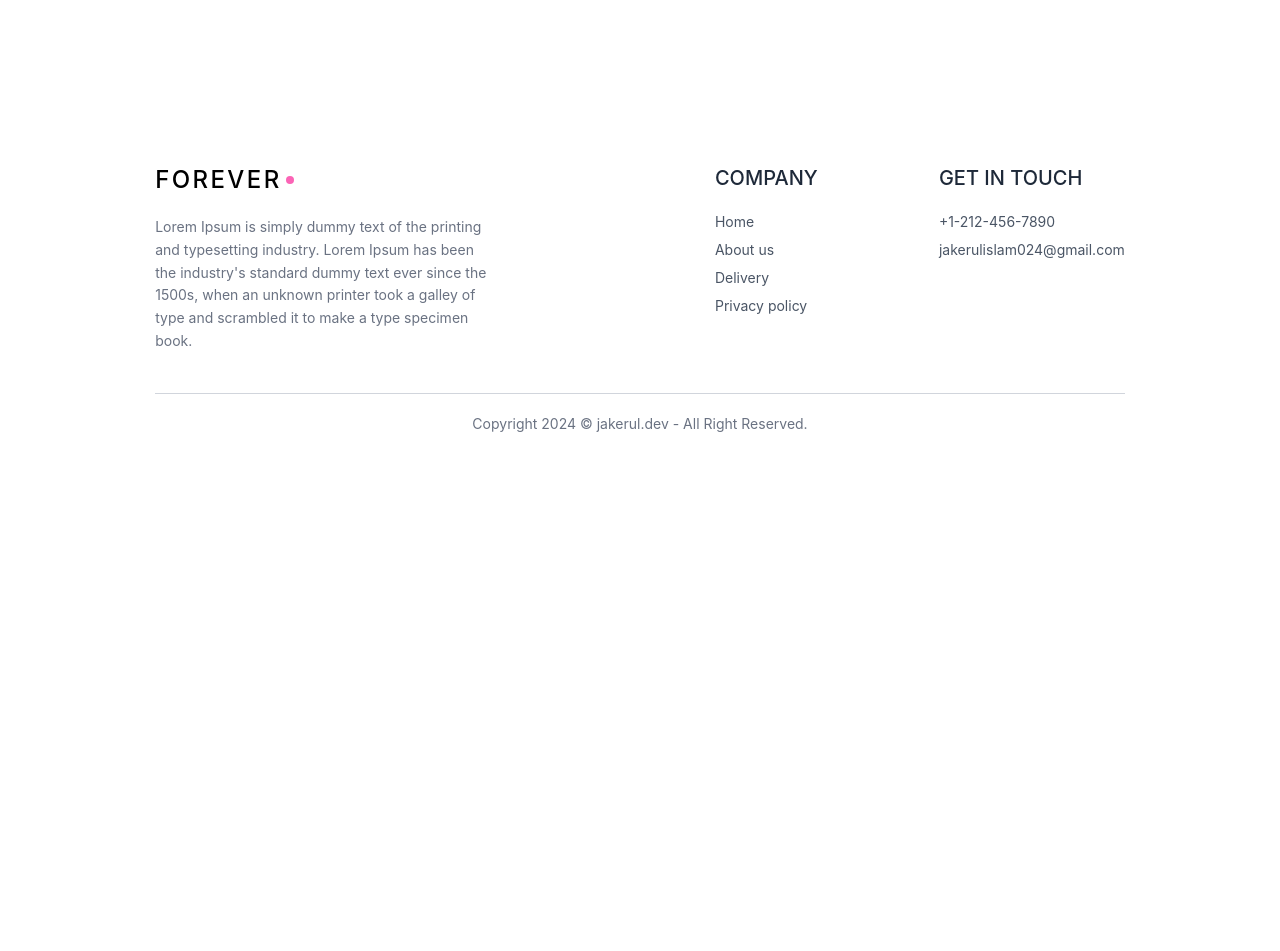
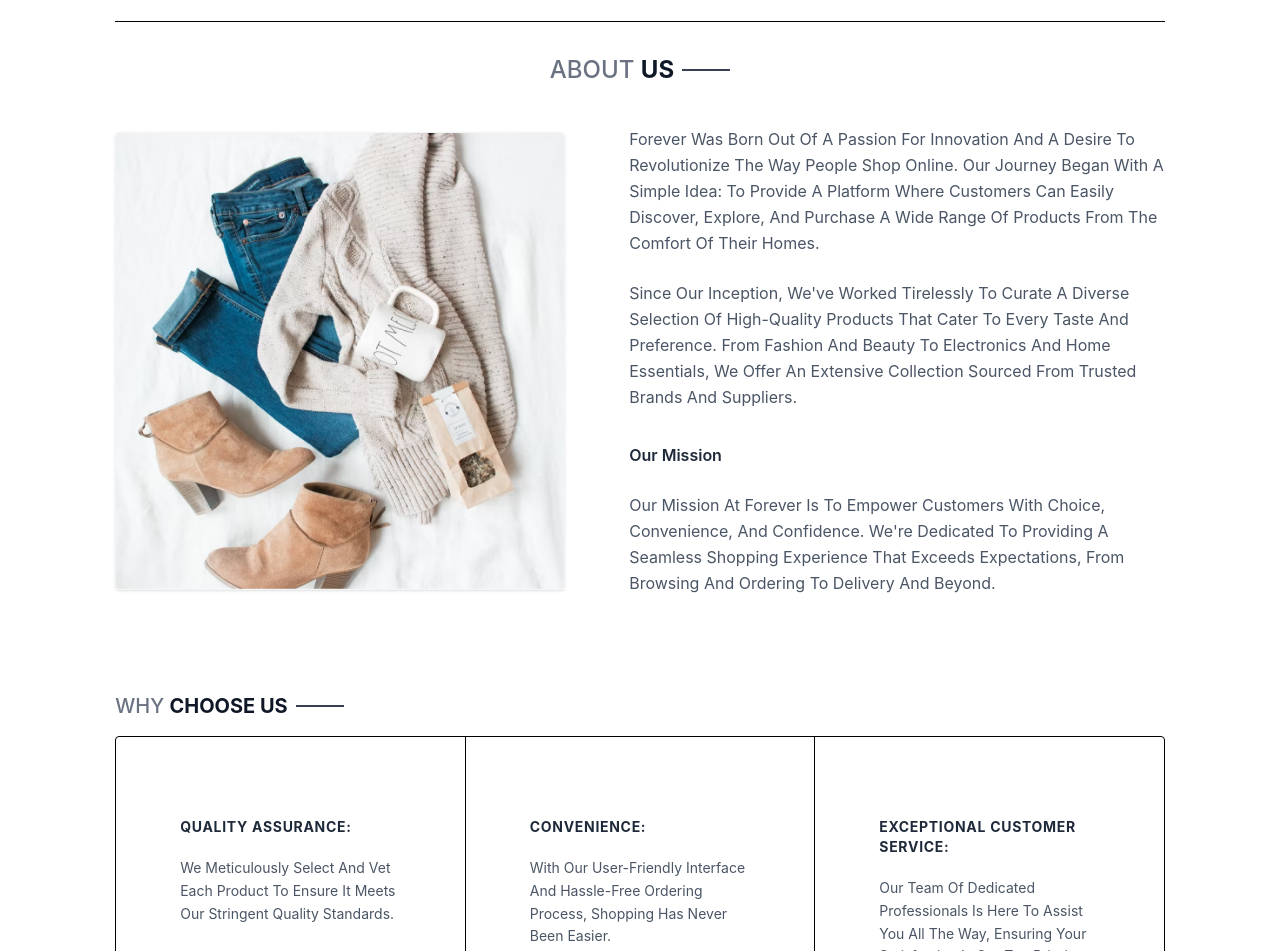
Before and after one commit to jakerul-islam/E-commerce-app-client, a React (Vite) app: page /about in a window 1280 px wide. Shown: the part 101-1052 px from the top of the page. Before the commit the page ends 800 px from the top, so only its background shows below. Built offline with nearby package versions, Linux system fonts and the light colour scheme.

Commit message:
about section added

```diff
--- a/src/components/Hero.jsx
+++ b/src/components/Hero.jsx
@@ -32,7 +32,7 @@ const Hero = () => {
             </div>
 
             {/* Hero Right Side - Image Section */}
-            {/* background color #ffdad6 ব্যবহার করা হয়েছে ইমেজের পিঙ্ক টোনের সাথে ম্যাচ করার জন্য */}
+
             <div className='w-full sm:w-1/2 bg-[#ffdad6] flex items-end justify-center overflow-hidden'>
                 <img
                     src={assets.hero_img}
--- a/src/context/ContextProvider.jsx
+++ b/src/context/ContextProvider.jsx
@@ -50,7 +50,7 @@ const ContextProvider = (props) => {
         }
         return totalCount;
     };
-    // কার্ট আইটেমের সংখ্যা আপডেট করার ফাংশন (ContextProvider এর ভেতরে value অবজেক্টে এড করুন)
+
 const updateQuantity = async (itemId, size, quantity) => {
     let cartData = structuredClone(cartItems);
     cartData[itemId][size] = quantity;
--- a/src/pages/About.jsx
+++ b/src/pages/About.jsx
@@ -1,9 +1,81 @@
 import React from 'react';
+import { assets } from '../assets/assets';
 
 const About = () => {
     return (
-        <div>
-            <h2>About</h2>
+        <div className='border-t pt-10'>
+
+            {/* ---------- About Us Header ---------- */}
+            <div className='text-2xl text-center pt-8 border-t flex justify-center items-center gap-2'>
+                <h1 className='text-gray-500 font-medium'>ABOUT <span className='text-gray-900 font-bold'>US</span></h1>
+                <p className='w-8 md:w-12 h-[2px] bg-gray-700'></p>
+            </div>
+
+            {/* ---------- About Us Body Content ---------- */}
+            <div className='my-10 flex flex-col md:flex-row gap-16 items-center'>
+
+                {/* Left Side: About Image */}
+                <div className='w-full md:max-w-[450px]'>
+                    <img
+                        className='w-full h-auto object-cover rounded shadow-sm border border-gray-100'
+                        src={assets.about_img || 'https://images.unsplash.com/photo-1483985988355-763728e1935b'}
+                        alt="About Us"
+                    />
+                </div>
+
+                {/* Right Side: Description */}
+                <div className='flex-1 flex flex-col justify-center gap-6 text-gray-600 text-sm md:text-base leading-relaxed'>
+                    <p>
+                        Forever Was Born Out Of A Passion For Innovation And A Desire To Revolutionize The Way People Shop Online. Our Journey Began With A Simple Idea: To Provide A Platform Where Customers Can Easily Discover, Explore, And Purchase A Wide Range Of Products From The Comfort Of Their Homes.
+                    </p>
+                    <p>
+                        Since Our Inception, We've Worked Tirelessly To Curate A Diverse Selection Of High-Quality Products That Cater To Every Taste And Preference. From Fashion And Beauty To Electronics And Home Essentials, We Offer An Extensive Collection Sourced From Trusted Brands And Suppliers.
+                    </p>
+
+                    <b className='text-gray-800 font-semibold mt-2'>Our Mission</b>
+
+                    <p>
+                        Our Mission At Forever Is To Empower Customers With Choice, Convenience, And Confidence. We're Dedicated To Providing A Seamless Shopping Experience That Exceeds Expectations, From Browsing And Ordering To Delivery And Beyond.
+                    </p>
+                </div>
+
+            </div>
+
+            {/* ---------- Why Choose Us Section ---------- */}
+            <div className='text-xl py-4 flex items-center gap-2 mt-20'>
+                <h2 className='text-gray-500 font-medium'>WHY <span className='text-gray-900 font-bold'>CHOOSE US</span></h2>
+                <p className='w-8 md:w-12 h-[2px] bg-gray-700'></p>
+            </div>
+
+            {/* Grid/Boxes Layout */}
+            <div className='flex flex-col md:flex-row text-sm mb-20 border rounded overflow-hidden'>
+
+                {/* Box 1: Quality Assurance */}
+                <div className='border-b md:border-b-0 md:border-r px-10 md:px-16 py-8 sm:py-20 flex flex-col gap-5 flex-1 hover:bg-slate-50 transition-all duration-300'>
+                    <b className='text-gray-800 font-bold tracking-wider'>QUALITY ASSURANCE:</b>
+                    <p className='text-gray-600 leading-relaxed'>
+                        We Meticulously Select And Vet Each Product To Ensure It Meets Our Stringent Quality Standards.
+                    </p>
+                </div>
+
+                {/* Box 2: Convenience */}
+                <div className='border-b md:border-b-0 md:border-r px-10 md:px-16 py-8 sm:py-20 flex flex-col gap-5 flex-1 hover:bg-slate-50 transition-all duration-300'>
+                    <b className='text-gray-800 font-bold tracking-wider'>CONVENIENCE:</b>
+                    <p className='text-gray-600 leading-relaxed'>
+                        With Our User-Friendly Interface And Hassle-Free Ordering Process, Shopping Has Never Been Easier.
+                    </p>
+                </div>
+
+                {/* Box 3: Exceptional Customer Service */}
+                <div className='px-10 md:px-16 py-8 sm:py-20 flex flex-col gap-5 flex-1 hover:bg-slate-50 transition-all duration-300'>
+                    <b className='text-gray-800 font-bold tracking-wider'>EXCEPTIONAL CUSTOMER SERVICE:</b>
+                    <p className='text-gray-600 leading-relaxed'>
+                        Our Team Of Dedicated Professionals Is Here To Assist You All The Way, Ensuring Your Satisfaction Is Our Top Priority.
+                    </p>
+                </div>
+
+            </div>
+
         </div>
     );
 };
--- a/src/pages/Cart.jsx
+++ b/src/pages/Cart.jsx
@@ -7,7 +7,7 @@ const Cart = () => {
     const { products, currency, cartItems, updateQuantity } = useContext(ShopContext);
     const [cartData, setCartData] = useState([]);
 
-    // কার্ট অবজেক্ট থেকে ডাটা রিড করে একটি সহজ লুপে চালানোর মতো অ্যারে তৈরি করা হচ্ছে
+
     useEffect(() => {
         const tempData = [];
         for (const items in cartItems) {
@@ -36,10 +36,10 @@ const Cart = () => {
             <div>
                 {
                     cartData.map((item, index) => {
-                        // মেইন প্রোডাক্ট লিস্ট থেকে ম্যাচিং প্রোডাক্ট ডাটা খুঁজে নেওয়া হচ্ছে
+
                         const productInfo = products.find((product) => product._id === item._id);
 
-                        if (!productInfo) return null; // সেফটি গার্ড
+                        if (!productInfo) return null;
 
                         return (
                             <div key={index} className='py-4 border-t border-b text-gray-700 grid grid-cols-[4fr_2fr_0.5fr] sm:grid-cols-[4fr_2fr_0.5fr] items-center gap-4'>
--- a/src/pages/Products.jsx
+++ b/src/pages/Products.jsx
@@ -4,7 +4,7 @@ import { ShopContext } from '../context/ContextProvider';
 
 const Products = () => {
     const { productId } = useParams();
-    // ১. কনটেক্সট থেকে addToCart ফাংশনটি আনা হলো
+
     const { products, currency, addToCart } = useContext(ShopContext);
     const [productData, setProductData] = useState(false);
     const [image, setImage] = useState('');
@@ -88,7 +88,7 @@ const Products = () => {
                         </div>
                     </div>
 
-                    {/* ২. বাটন ক্লিকে addToCart কল করা হলো আইডি ও সাইজ সহ */}
+
                     <button
                         onClick={() => addToCart(productData._id, size)}
                         className='bg-black text-white px-8 py-3 text-xs font-semibold active:bg-gray-700 transition-colors tracking-wider rounded-sm uppercase'
```
Also changed, not shown: src/components/Navbar.jsx (+4 -4 lines).
